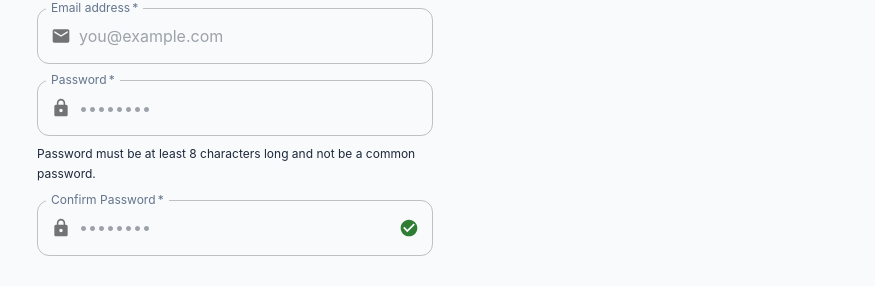
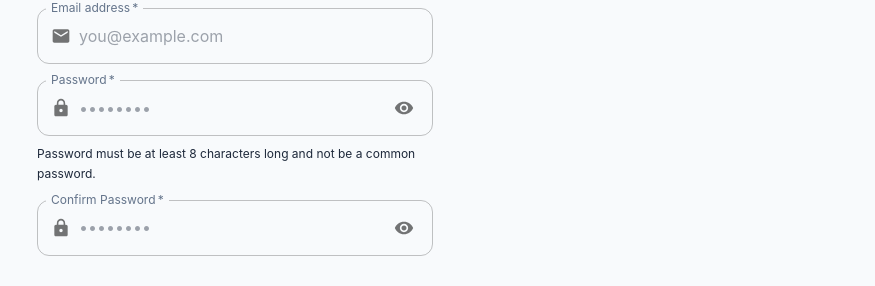
Before and after one commit to valmores/task-manager-frontend, a Next.js app: page /register in a window 1280 px wide. Shown: the part 327-613 px from the top of the page, without its empty margins (405-1280 px from the left). Built offline with nearby package versions, Linux system fonts and the light colour scheme.

Commit message:
feat: add password visibility toggle to login, register, and admin forms

```diff
--- a/app/(protected)/admin/components/admin-user-modal.tsx
+++ b/app/(protected)/admin/components/admin-user-modal.tsx
@@ -16,6 +16,8 @@ import {
 import CloseIcon from '@mui/icons-material/Close';
 import LockIcon from '@mui/icons-material/Lock';
 import CheckCircleIcon from '@mui/icons-material/CheckCircle';
+import Visibility from '@mui/icons-material/Visibility';
+import VisibilityOff from '@mui/icons-material/VisibilityOff';
 import { AdminUser } from '@/types/task';
 import { useAdminCreateUser, useUpdateAdminUser } from '@/hooks/use-admin-users';
 import { Alert } from '@mui/material';
@@ -32,6 +34,7 @@ export const AdminUserModal: React.FC<AdminUserModalProps> = ({ open, onClose, u
   const createMutation = useAdminCreateUser();
   const updateMutation = useUpdateAdminUser();
   const [error, setError] = React.useState<string | null>(null);
+  const [showPassword, setShowPassword] = React.useState(false);
 
   const [formData, setFormData] = React.useState({
     email: '',
@@ -127,7 +130,7 @@ export const AdminUserModal: React.FC<AdminUserModalProps> = ({ open, onClose, u
               <>
                 <TextField
                   label="Password"
-                  type="password"
+                  type={showPassword ? 'text' : 'password'}
                   fullWidth
                   required
                   value={formData.password}
@@ -142,9 +145,22 @@ export const AdminUserModal: React.FC<AdminUserModalProps> = ({ open, onClose, u
                           <LockIcon fontSize="small" color="action" />
                         </InputAdornment>
                       ),
-                      endAdornment: formData.password.length >= 8 && (
+                      endAdornment: (
                         <InputAdornment position="end">
-                          <CheckCircleIcon fontSize="small" color="success" />
+                          <Stack direction="row" spacing={1} sx={{ alignItems: "center" }}>
+                            {formData.password.length >= 8 && (
+                              <CheckCircleIcon fontSize="small" color="success" />
+                            )}
+                            <IconButton
+                              aria-label="toggle password visibility"
+                              onClick={() => setShowPassword(!showPassword)}
+                              onMouseDown={(e) => e.preventDefault()}
+                              edge="end"
+                              size="small"
+                            >
+                              {showPassword ? <VisibilityOff fontSize="small" /> : <Visibility fontSize="small" />}
+                            </IconButton>
+                          </Stack>
                         </InputAdornment>
                       ),
                     },
@@ -210,6 +226,6 @@ export const AdminUserModal: React.FC<AdminUserModalProps> = ({ open, onClose, u
           </Button>
         </DialogActions>
       </form>
-    </Dialog>
+    </Dialog >
   );
 };
--- a/components/auth/login-form.tsx
+++ b/components/auth/login-form.tsx
@@ -13,17 +13,21 @@ import {
   Alert,
   CircularProgress,
   InputAdornment,
+  IconButton,
 } from '@mui/material';
 
 // MUI Icons
 import EmailIcon from '@mui/icons-material/Email';
 import LockIcon from '@mui/icons-material/Lock';
+import Visibility from '@mui/icons-material/Visibility';
+import VisibilityOff from '@mui/icons-material/VisibilityOff';
 
 import { useLogin } from '@/hooks/use-auth';
 
 export function LoginForm() {
   const [email, setEmail] = useState('');
   const [password, setPassword] = useState('');
+  const [showPassword, setShowPassword] = useState(false);
 
   const { mutate, isPending, errorMsg } = useLogin();
 
@@ -67,7 +71,7 @@ export function LoginForm() {
           id="password"
           label="Password"
           name="password"
-          type="password"
+          type={showPassword ? 'text' : 'password'}
           autoComplete="current-password"
           required
           fullWidth
@@ -79,6 +83,19 @@ export function LoginForm() {
               startAdornment: (
                 <InputAdornment position="start">
                   <LockIcon fontSize="small" color="action" />
+                </InputAdornment>
+              ),
+              endAdornment: (
+                <InputAdornment position="end">
+                  <IconButton
+                    aria-label="toggle password visibility"
+                    onClick={() => setShowPassword(!showPassword)}
+                    onMouseDown={(e) => e.preventDefault()}
+                    edge="end"
+                    size="small"
+                  >
+                    {showPassword ? <VisibilityOff fontSize="small" /> : <Visibility fontSize="small" />}
+                  </IconButton>
                 </InputAdornment>
               ),
             },
--- a/components/auth/register-form.tsx
+++ b/components/auth/register-form.tsx
@@ -13,6 +13,8 @@ import {
   Alert,
   CircularProgress,
   InputAdornment,
+  IconButton,
+  Stack,
 } from '@mui/material';
 
 // MUI Icons
@@ -20,6 +22,8 @@ import EmailIcon from '@mui/icons-material/Email';
 import LockIcon from '@mui/icons-material/Lock';
 import PersonIcon from '@mui/icons-material/Person';
 import CheckCircleIcon from '@mui/icons-material/CheckCircle';
+import Visibility from '@mui/icons-material/Visibility';
+import VisibilityOff from '@mui/icons-material/VisibilityOff';
 
 import { useRegister } from '@/hooks/use-auth';
 
@@ -30,6 +34,8 @@ export function RegisterForm() {
   const [password, setPassword] = useState('');
   const [confirmPassword, setConfirmPassword] = useState('');
   const [localError, setLocalError] = useState('');
+  const [showPassword, setShowPassword] = useState(false);
+  const [showConfirmPassword, setShowConfirmPassword] = useState(false);
 
   const { mutate, isPending, errorMsg, errorData } = useRegister();
 
@@ -145,7 +151,7 @@ export function RegisterForm() {
           id="password"
           label="Password"
           name="password"
-          type="password"
+          type={showPassword ? 'text' : 'password'}
           autoComplete="new-password"
           required
           fullWidth
@@ -161,9 +167,22 @@ export function RegisterForm() {
                   <LockIcon fontSize="small" color="action" />
                 </InputAdornment>
               ),
-              endAdornment: password.length >= 8 && (
+              endAdornment: (
                 <InputAdornment position="end">
-                  <CheckCircleIcon fontSize="small" color="success" />
+                  <Stack direction="row" spacing={1} sx={{ alignItems: 'center' }}>
+                    {password.length >= 8 && (
+                      <CheckCircleIcon fontSize="small" color="success" />
+                    )}
+                    <IconButton
+                      aria-label="toggle password visibility"
+                      onClick={() => setShowPassword(!showPassword)}
+                      onMouseDown={(e) => e.preventDefault()}
+                      edge="end"
+                      size="small"
+                    >
+                      {showPassword ? <VisibilityOff fontSize="small" /> : <Visibility fontSize="small" />}
+                    </IconButton>
+                  </Stack>
                 </InputAdornment>
               ),
             },
@@ -178,7 +197,7 @@ export function RegisterForm() {
           id="confirm-password"
           label="Confirm Password"
           name="confirmPassword"
-          type="password"
+          type={showConfirmPassword ? 'text' : 'password'}
           autoComplete="new-password"
           required
           fullWidth
@@ -192,9 +211,22 @@ export function RegisterForm() {
                   <LockIcon fontSize="small" color="action" />
                 </InputAdornment>
               ),
-              endAdornment: (password === confirmPassword) && (
+              endAdornment: (
                 <InputAdornment position="end">
-                  <CheckCircleIcon fontSize="small" color="success" />
+                  <Stack direction="row" spacing={1} sx={{ alignItems: 'center' }}>
+                    {(password.length > 0 && password === confirmPassword) && (
+                      <CheckCircleIcon fontSize="small" color="success" />
+                    )}
+                    <IconButton
+                      aria-label="toggle password visibility"
+                      onClick={() => setShowConfirmPassword(!showConfirmPassword)}
+                      onMouseDown={(e) => e.preventDefault()}
+                      edge="end"
+                      size="small"
+                    >
+                      {showConfirmPassword ? <VisibilityOff fontSize="small" /> : <Visibility fontSize="small" />}
+                    </IconButton>
+                  </Stack>
                 </InputAdornment>
               ),
             },
```
